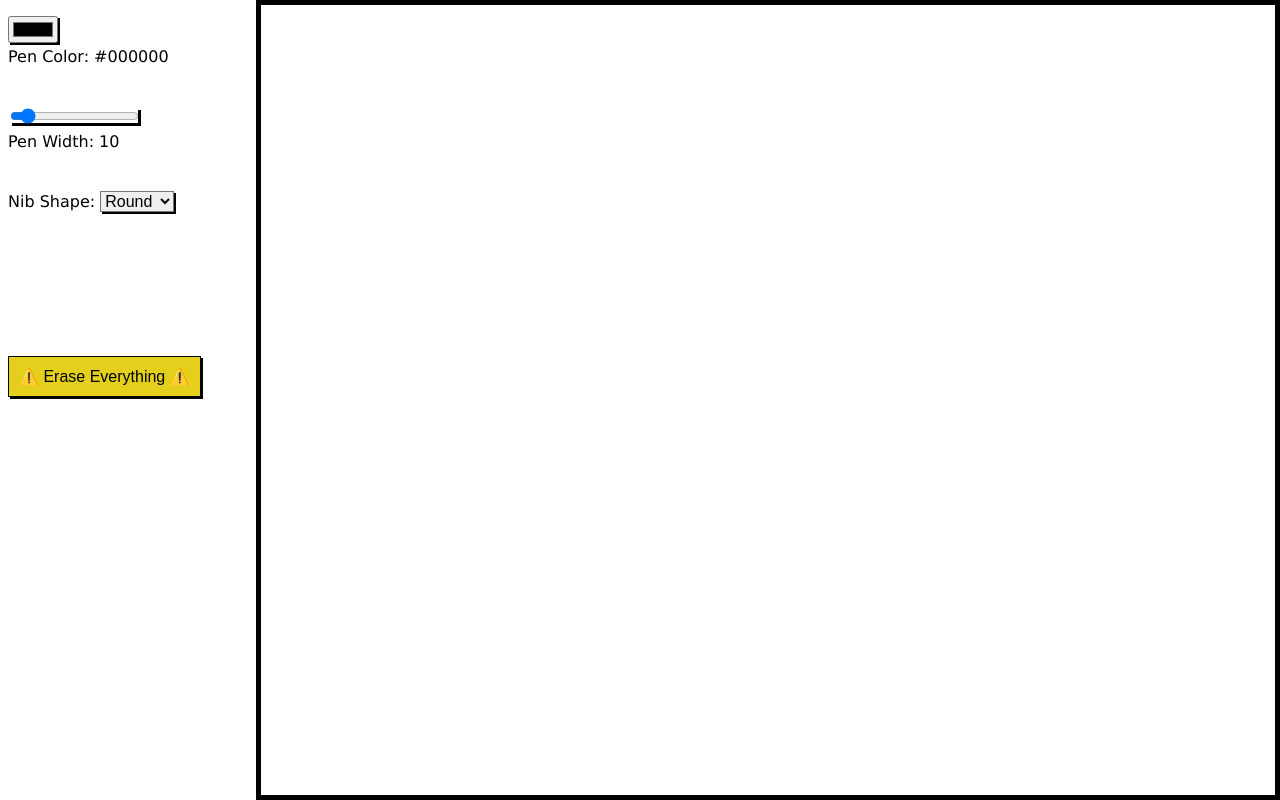
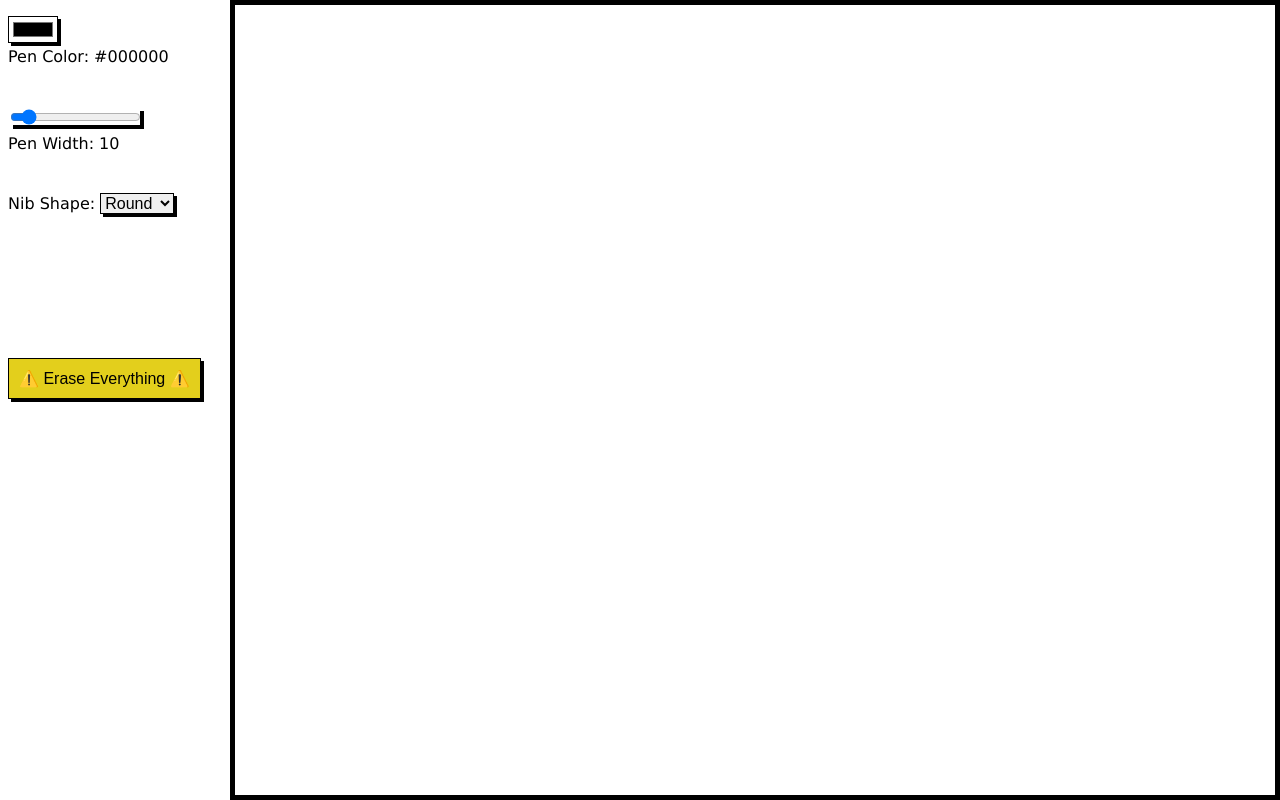
Before and after one commit to martyav/drawing-pad, a plain HTML site: page index.html in a window 1280 px wide. Drawn offline with Linux system fonts and the light colour scheme.

Commit message:
color + border on inputs/select

```diff
--- a/src/style.css
+++ b/src/style.css
@@ -19,7 +19,7 @@ body {
 
 main {
     display: grid;
-    grid-template-columns: 20vw 80vw;
+    grid-template-columns: 18vw 82vw;
     grid-template-rows: 100vh;
 }
 
@@ -44,11 +44,13 @@ li {
 }
 
 input {
-    box-shadow: 2px 2px black;
+    box-shadow: 3px 3px black;
+    border: 1px solid black;
+    background: white;
 }
 
 select {
-    box-shadow: 2px 2px black;
+    box-shadow: 3px 3px black;
     font-size: inherit;
 }
 
@@ -57,7 +59,7 @@ button {
     margin-bottom: 4px;
     margin-top: 4px;
     border: 1px solid black;
-    box-shadow: 2px 2px black;
+    box-shadow: 3px 3px black;
     background: #e3cf1c;
     color: black;
     font-size: inherit;
@@ -65,6 +67,7 @@ button {
 
 select {
     margin-bottom: 100px;
+    border: 1px solid black;
 }
 
 #drawHere {
```
